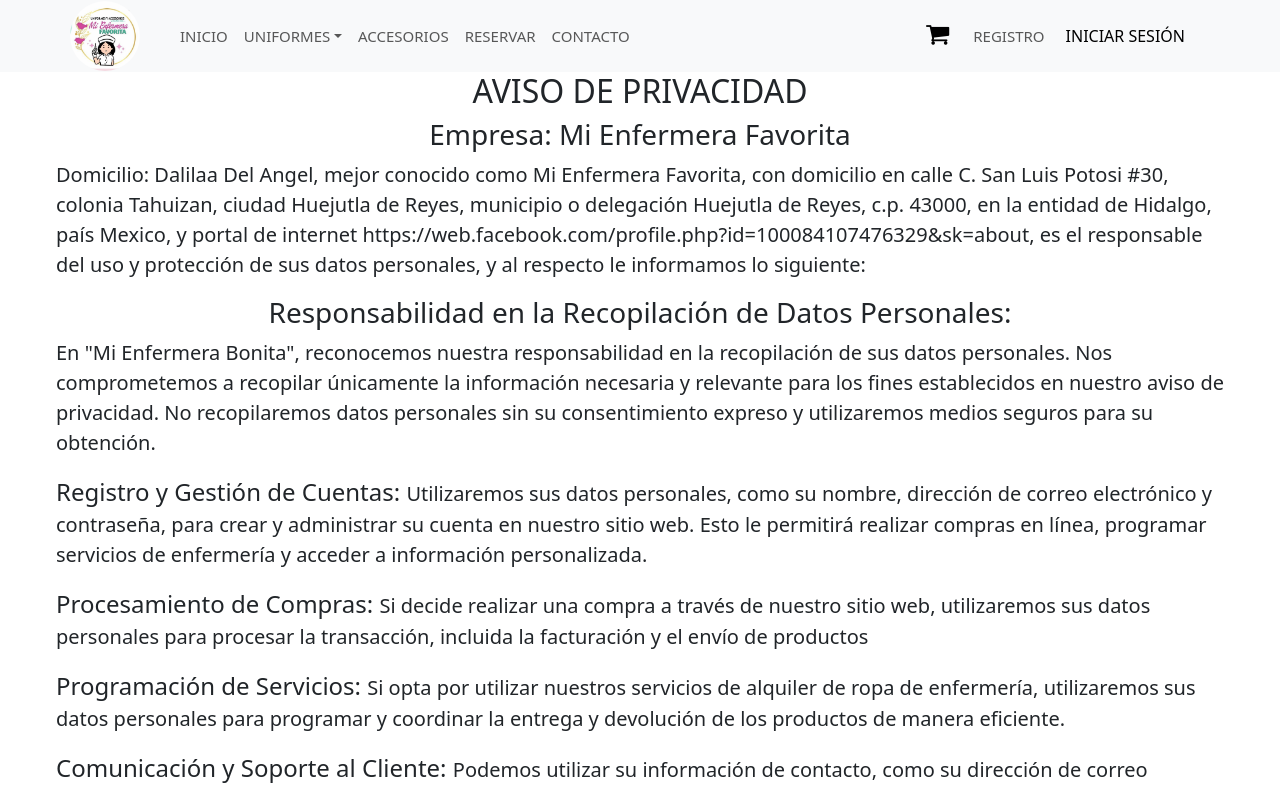
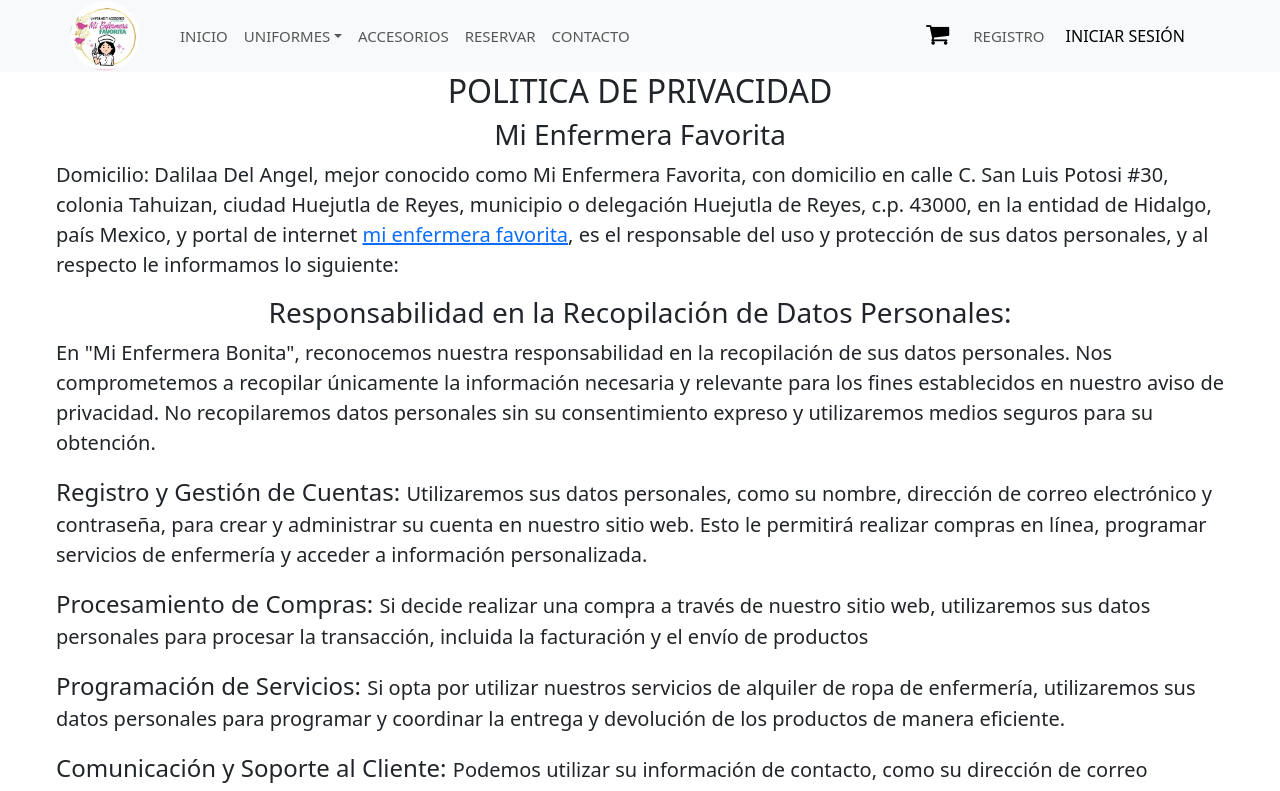
Before and after one commit to isaiale/miEnfermeraFavorita, a React (Create React App) app: page /avisoPrivacidad in a window 1280 px wide. Shown: the top 791 px of the page. Built offline with nearby package versions, Linux system fonts and the light colour scheme; a web font is replaced by a local one.

Commit message:
svbwgrbw

```diff
--- a/src/componentes/avisoPrivacidad.jsx
+++ b/src/componentes/avisoPrivacidad.jsx
@@ -4,16 +4,16 @@
   return (
     <div className="App">
       <div>
-        <div className="text-center"><h2>AVISO DE PRIVACIDAD</h2></div>
+        <div className="text-center"><h2>POLITICA DE PRIVACIDAD</h2></div>
         <div  className="ms-2 me-2 mb-4 fs-5">
 
-          <h3 className="text-center">Empresa: Mi Enfermera Favorita</h3>
+          <h3 className="text-center">Mi Enfermera Favorita</h3>
           <p className="ms-5 me-5 ">
             Domicilio: Dalilaa Del Angel, mejor conocido como Mi Enfermera Favorita, con
             domicilio en calle C. San Luis Potosi #30, colonia Tahuizan, ciudad Huejutla de Reyes,
             municipio o delegación Huejutla de Reyes, c.p. 43000, en la entidad de Hidalgo, país
-            Mexico, y portal de internet
-            https://web.facebook.com/profile.php?id=100084107476329&sk=about, es el
+            Mexico, y portal de internet <a href="https://web.facebook.com/profile.php?id=100084107476329&sk=about">mi enfermera favorita</a>
+            , es el
             responsable del uso y protección de sus datos personales, y al respecto le
             informamos lo siguiente:
           </p>
@@ -147,7 +147,7 @@
             posible que aún reciba comunicaciones relacionadas con transacciones, como
             confirmaciones de pedidos y actualizaciones de cuenta.
           </p>
-          <h3 className="ms-5 me-5">Última actualización: <span className="text-dark fs-5"> 22/09/2023</span></h3>
+          <h3 className="ms-5 me-5">Última actualización: <span className="text-dark fs-5"> 14/11/2023</span></h3>
 
 
         </div>
--- a/src/componentes/footer.jsx
+++ b/src/componentes/footer.jsx
@@ -60,9 +60,10 @@
       </Container>
 
       {/* Derechos reservados */}
-      <div className="bg-secondary d-flex justify-content-between  py-2 ">
+      <div className="bg-secondary d-flex justify-content-center  py-2 ">
         <p className="mb-0" style={{marginLeft:'50px', marginRight:'20px'}}>© 2023 Empresa. Todos los derechos reservados.</p>
-        <Link className='me-5 text-white' style={{marginLeft:'50px', marginRight:'20px'}} to="/politicaDeCookies" >Politicas de cookies</Link>
+        <Link className='text-white' style={{marginLeft:'50px', marginRight:'20px'}} to="/politicaDeCookies" >Politicas de cookies</Link>
+        <Link className='me-5 text-white' style={{ marginRight:'20px'}} to="/avisoPrivacidad" >Política de Privacidad</Link>
       </div>
     </footer>
   );
```
